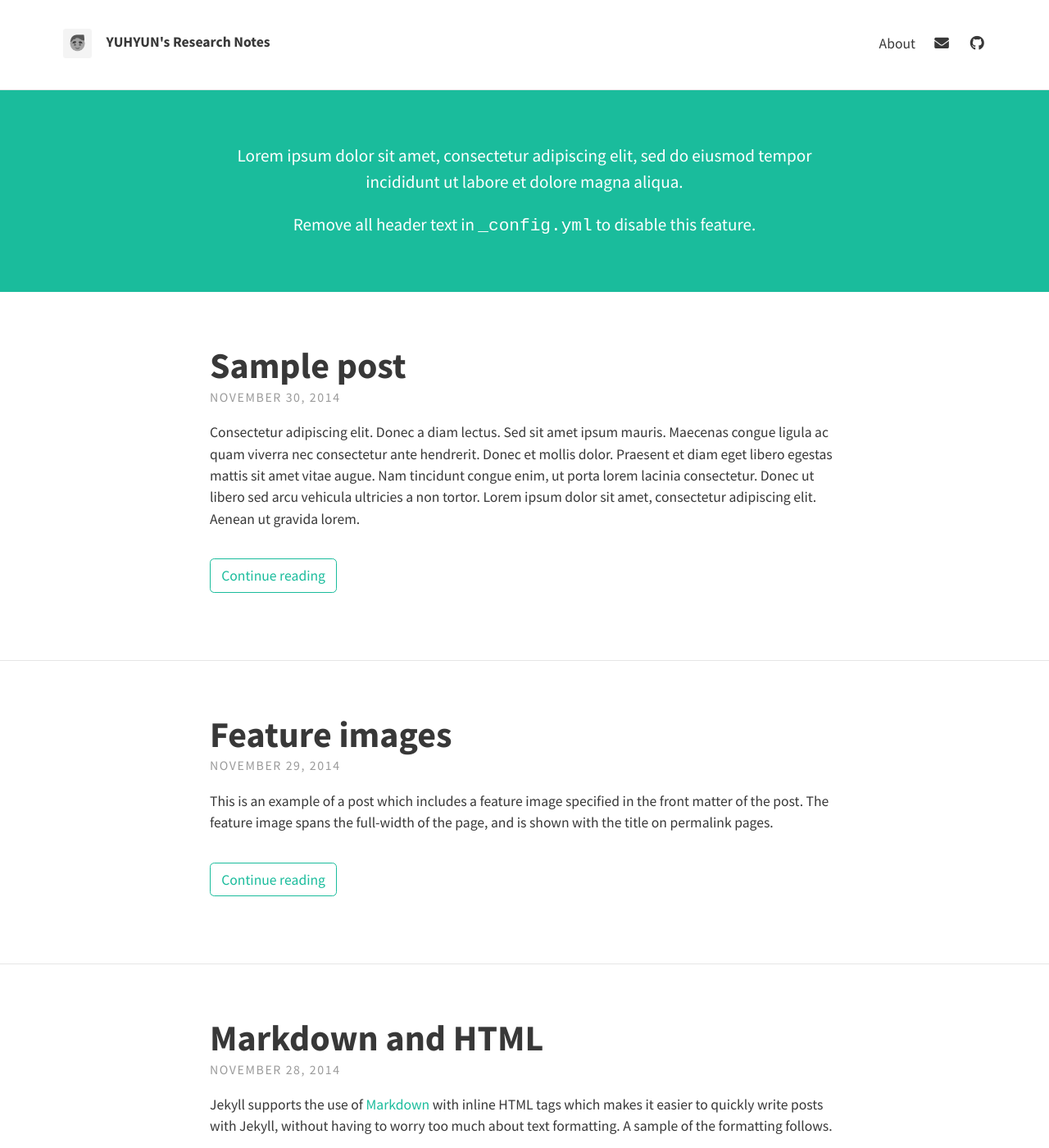
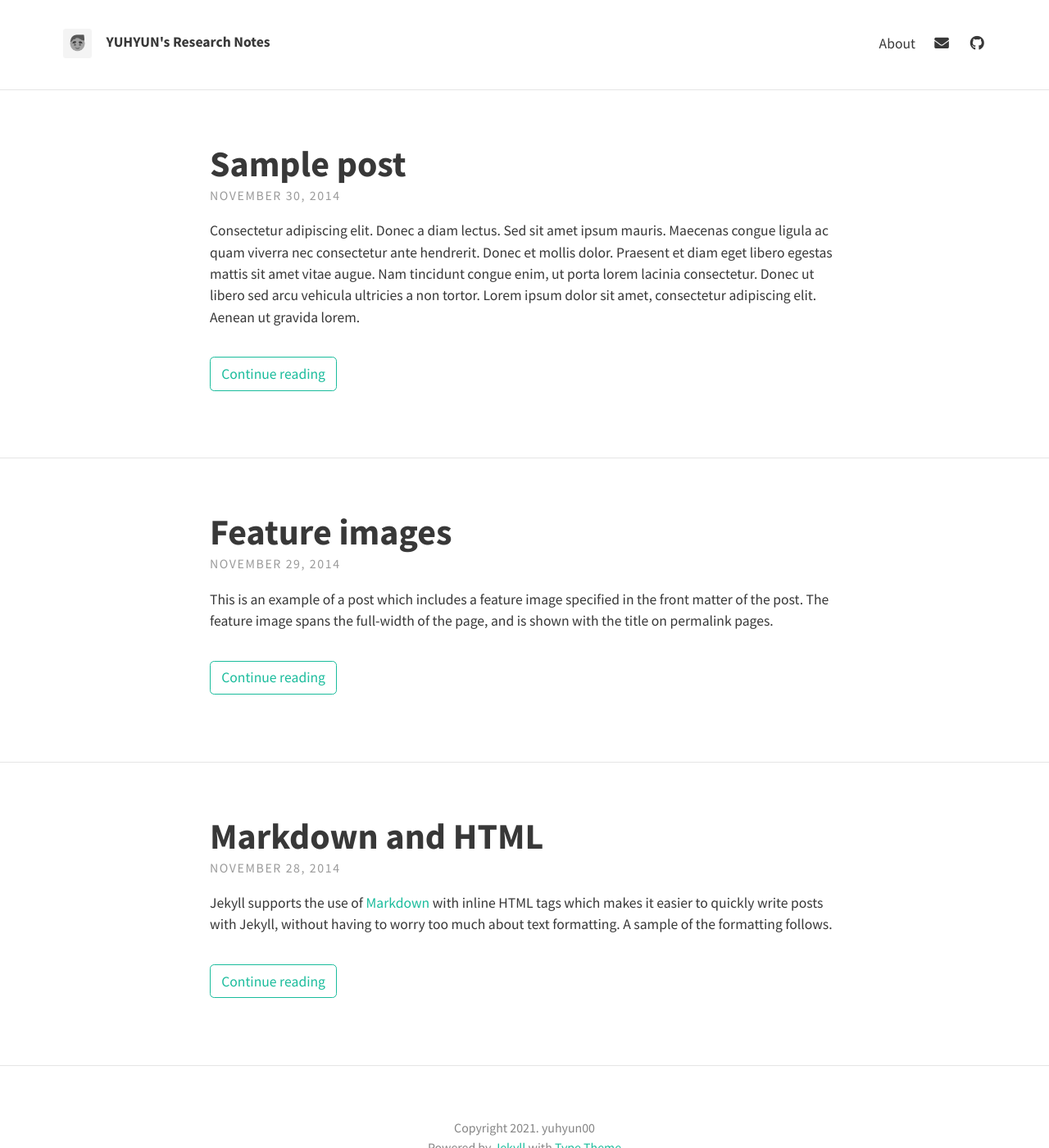
Before and after one commit to yuhyun00/yuhyun00.github.io, a Jekyll site: the page built from index.html, in a window 1280 px wide and 1400 px high. Shown: the whole window at 82% size. Built offline with Jekyll 4.4.1, drawn with Linux system fonts in a browser that asks for light colours; nearby versions of some CDN libraries; the list of posts is cut into pages by our own code; some of the changed text lies outside the part shown.

Commit message:
Update _config.yml

```diff
--- a/_config.yml
+++ b/_config.yml
@@ -12,13 +12,10 @@
   description: "A website with yuhyun's research notes" # used by search engines
 
   # Header and footer text
-  header_text: >
-     <p>Lorem ipsum dolor sit amet, consectetur adipiscing elit, sed do eiusmod tempor incididunt ut labore et dolore magna aliqua.</p>
-
-     <p>Remove all header text in <code>_config.yml</code> to disable this feature.</p>
+  header_text:
   header_text_feature_image:
   footer_text: >
-   Copyright 2021. yuhyun00 All rights reserved. Powered by <a href="https://jekyllrb.com/">Jekyll</a> with <a href="https://github.com/rohanchandra/type-theme">Type Theme</a>
+   Copyright 2021. yuhyun00<br>Powered by <a href="https://jekyllrb.com/">Jekyll</a> with <a href="https://github.com/rohanchandra/type-theme">Type Theme</a>
 
   # Icons
   rss: false
```
